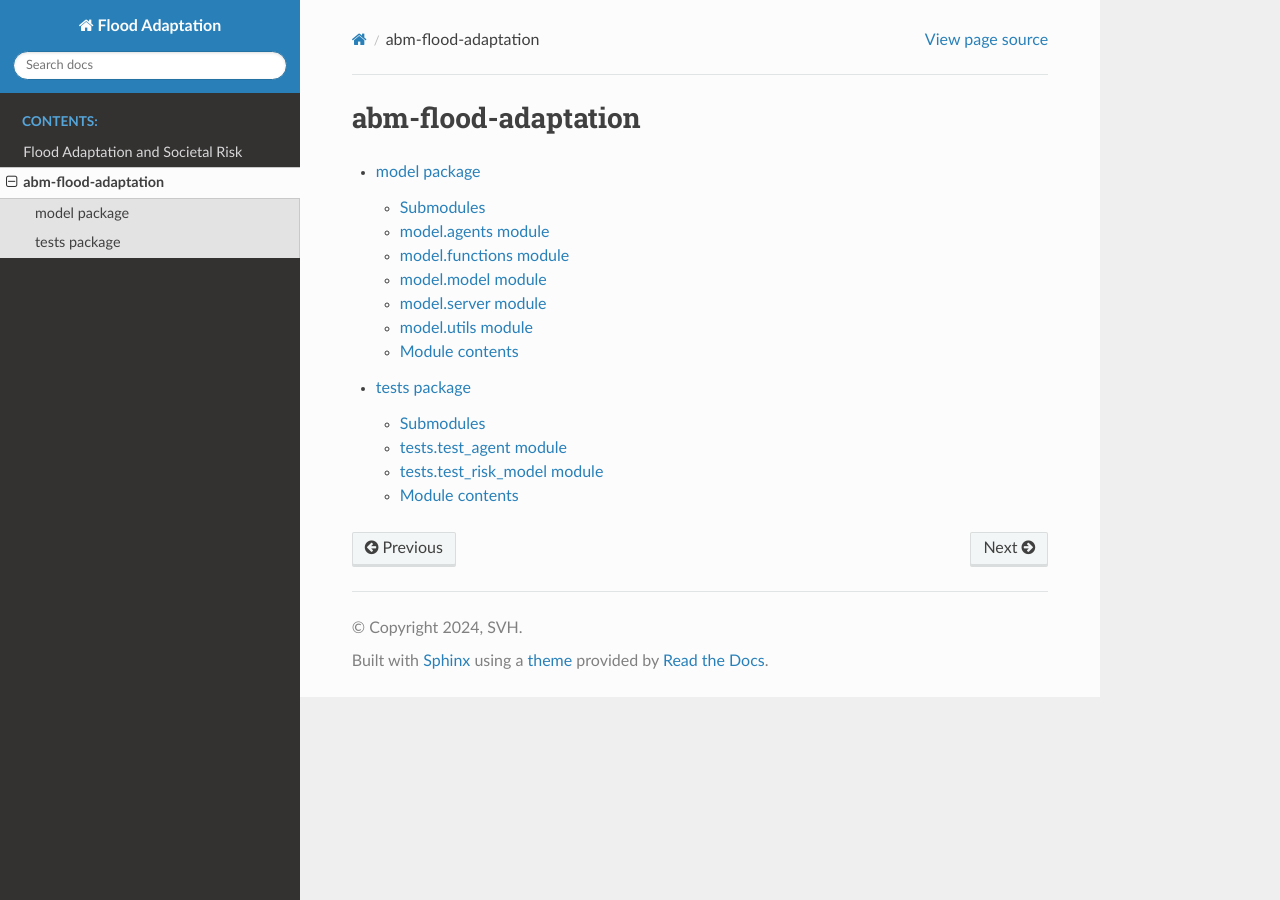
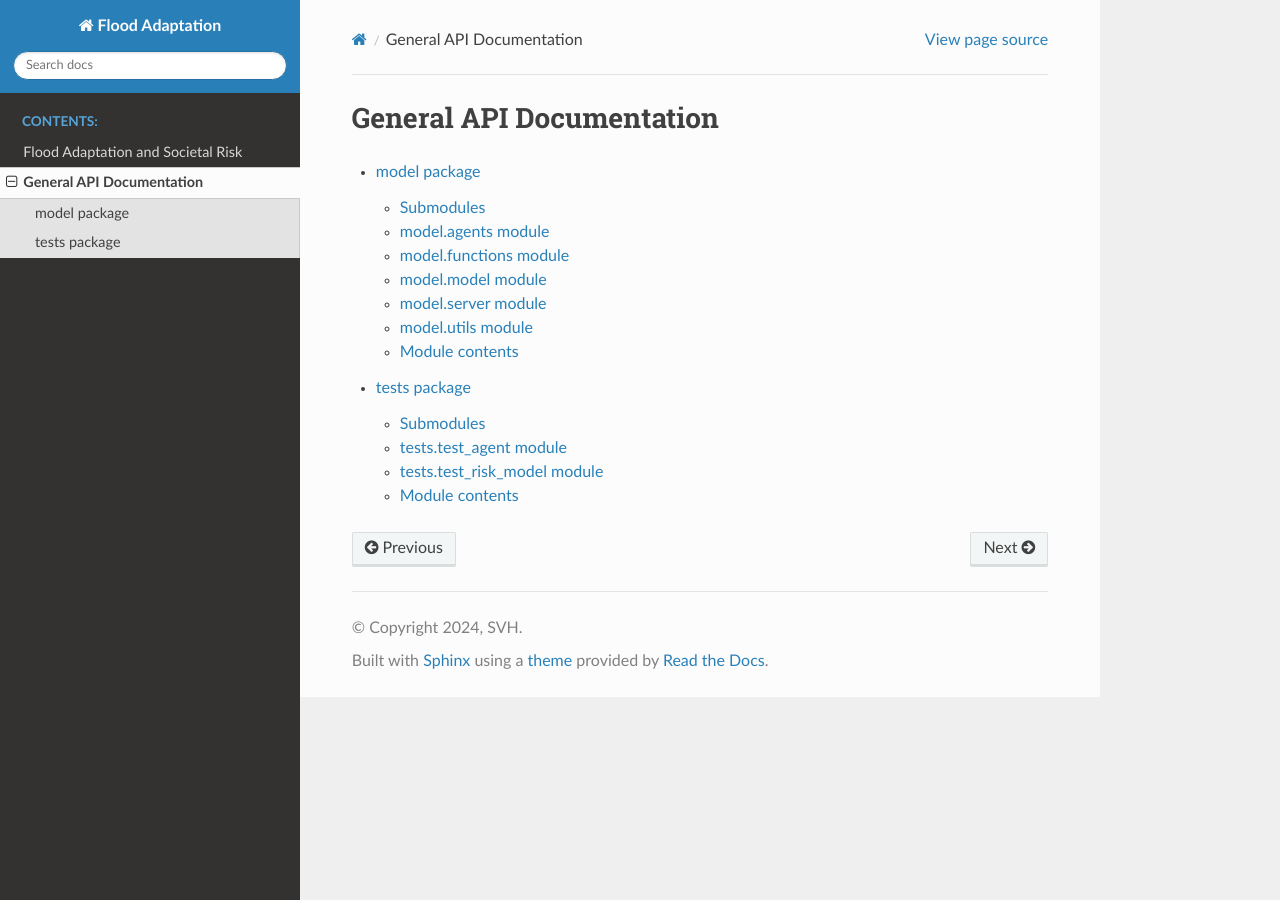
Before and after one commit to simon-van-hulle/abm-flood-adaptation, a Sphinx documentation site: the page built from docs/modules.rst, in a window 1280 px wide. Built offline with Sphinx 7.4.7 and the Read the Docs theme 2.0.0, drawn with Linux system fonts in a browser that asks for light colours.

Commit message:
Rename documentation

```diff
--- a/docs/modules.rst
+++ b/docs/modules.rst
@@ -1,5 +1,5 @@
-abm-flood-adaptation
-====================
+General API Documentation
+=========================
 
 .. toctree::
    :maxdepth: 4
```
